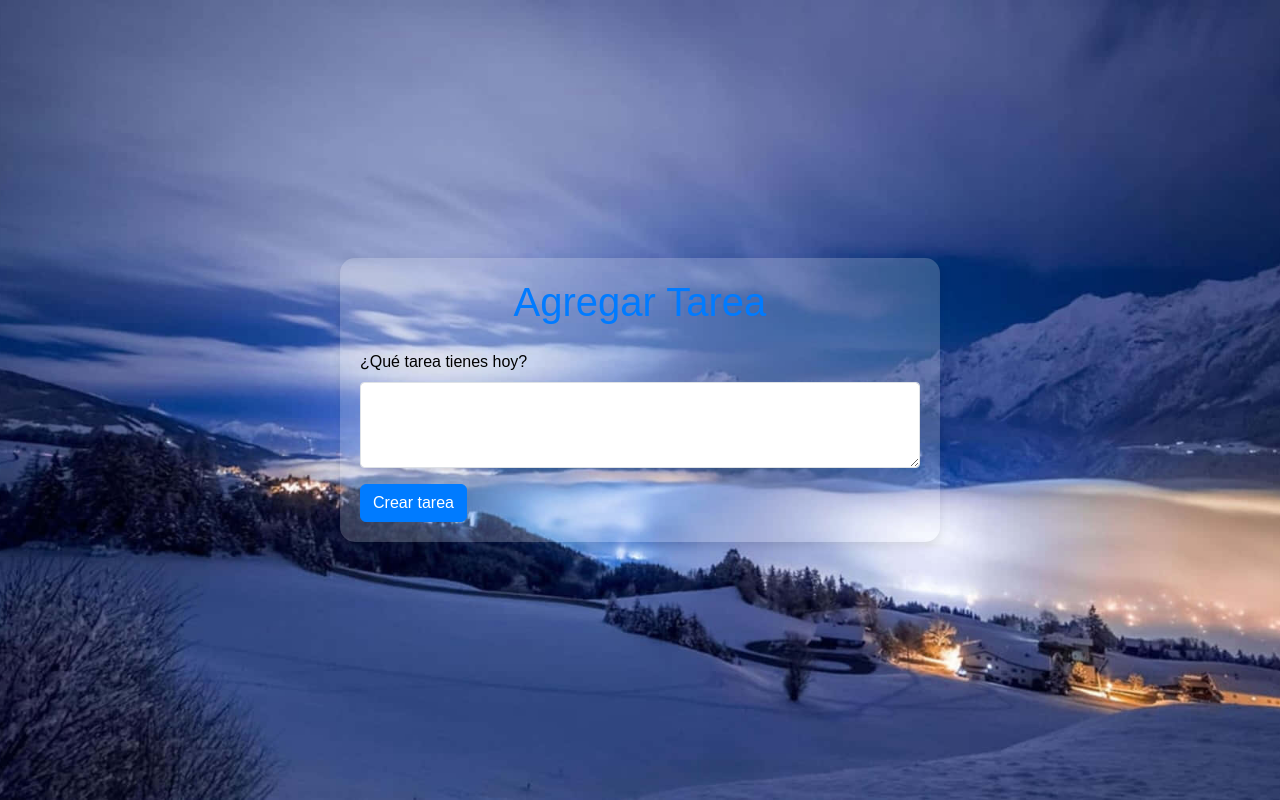
After one commit to dalexanderh/TaskCliente260-Vr-1-0, a PHP site: page /tareas/includes/insertar.php in a window 1280 px wide. The commit adds this page. Run offline with PHP 8.4, Linux system fonts and the light colour scheme.

Commit message:
Add files via upload

```diff
--- /dev/null
+++ b/registro/includes/insertar.php
@@ -0,0 +1,47 @@
+<!DOCTYPE html>
+<html lang="es">
+<head>
+    <meta charset="UTF-8">
+    <meta name="viewport" content="width=device-width, initial-scale=1.0">
+    <title>Insertar nueva tarea</title>
+    <link href="https://cdn.jsdelivr.net/npm/bootstrap@5.3.0/dist/css/bootstrap.min.css" rel="stylesheet" integrity="sha384-9ndCyUaIbzAi2FUVXJi0CjmCapSmO7SnpJef0486qhLnuZ2cdeRhO02iuK6FUUVM" crossorigin="anonymous">
+    <link rel="stylesheet" href="styleinsertar.css">
+</head>
+<body>
+
+    <div class="container">
+        <h1>Agregar Tarea</h1>
+        <div class="row">
+            <form action="" method="POST">
+                <div class="mb-3 mt-3">
+                    <label for="exampleFormControlTextarea1" class="form-label">¿Qué tarea tienes hoy?</label>
+                    <textarea class="form-control" name="tarea" id="exampleFormControlTextarea1" rows="3"></textarea>
+                </div>
+
+                <button type="submit" name="insertar" class="btn btn-primary">Crear tarea</button>
+            </form>
+        </div>
+
+        <?php
+        if(isset($_POST['insertar'])){
+            $tarea = $_POST['tarea'];
+            if(!empty($tarea)){
+                require "includes/config.php";
+                $stmt = $conn->prepare("INSERT INTO tareas (tarea) VALUES (?)");
+                $stmt->bind_param("s", $tarea);
+                if($stmt->execute()){
+                    header("Location: index.php");
+                }
+                $stmt->close();
+            } else {
+                ?>
+                <div class="alert alert-danger mt-3" role="alert">
+                    Error: ¡El campo no contiene tareas!
+                </div>
+                <?php
+            }
+        }
+        ?>
+    </div>
+</body>
+</html>
--- /dev/null
+++ b/registro/includes/styleinsertar.css
@@ -0,0 +1,62 @@
+/*body*/
+
+
+  body {
+    background-image: url('r.jpg'); /* Ruta de la imagen de fondo */
+    background-size: cover;
+    background-position: center;
+    background-attachment: fixed;
+    font-family: 'Prompt', sans-serif;
+    color: var(--white);
+    height: 100vh;
+    display: flex;
+    justify-content: center;
+    align-items: center;
+    margin: 0;
+
+
+
+}
+
+
+.container {
+  max-width: 600px; /* Ancho máximo */
+  background-color:  rgba(255, 255, 255, 0.2); /* Fondo claro */
+  padding: 20px; /* Espacio interno */
+  border-radius: 8px; /* Bordes redondeados */
+  box-shadow: 0 4px 8px rgba(0, 0, 0, 0.1); /* Sombra suave */
+  background-color: rgba(255, 255, 255, 0.2); /* Fondo blanco translúcido */
+  border-radius: 15px;
+  box-shadow: 0 4px 8px rgba(0, 0, 0, 0.1); /* Sombra sutil */
+  overflow: hidden;
+}
+
+/* Título */
+h1 {
+  text-align: center;
+  color: #007bff; /* Color azul */
+}
+
+/* Botón de enviar */
+.btn-primary {
+  background-color: #007bff;
+  border-color: #007bff;
+}
+
+.btn-primary:hover {
+  background-color: #0056b3;
+  border-color: #0056b3;
+}
+
+/* Estilo del campo de texto */
+.form-control {
+  border-radius: 4px;
+}
+
+/* Mensaje de error */
+.alert-danger {
+  background-color: #f8d7da;
+  color: #721c24;
+  border-color: #f5c6cb;
+  border-radius: 4px;
+}
--- a/registro/index.php
+++ b/registro/index.php
@@ -3,7 +3,7 @@
 session_start();
 if(!isset($_SESSION['usuario'])){
 
-    header("location: Bienvenido.php");
+    header("location:crear_tareas.php");
 }
 
 ?>
--- a/registro/php/login_usuario_be.php
+++ b/registro/php/login_usuario_be.php
@@ -11,7 +11,7 @@ $validar_login =mysqli_query($conexion, "SELECT * FROM usuarios WHERE correo='$c
 
 if(mysqli_num_rows($validar_login) > 0){
     $_SESSION['usuario'] =$correo;
-    header("location:Bienvenido.php");
+    header("location:http://localhost/tareas/index.php");
 
 exit;
 
```
Also changed, not shown: registro/includes/config.php (added, +10 -0 lines), registro/includes/editar.php (added, +66 -0 lines), registro/includes/eliminar.php (added, +11 -0 lines), registro/includes/index.php (added, +56 -0 lines), registro/includes/styleindex.css (added, +114 -0 lines), registro/includes/foto1.jpg (added), registro/includes/r.jpg (added), registro/php/Bienvenido.php (line endings or trailing spaces).
